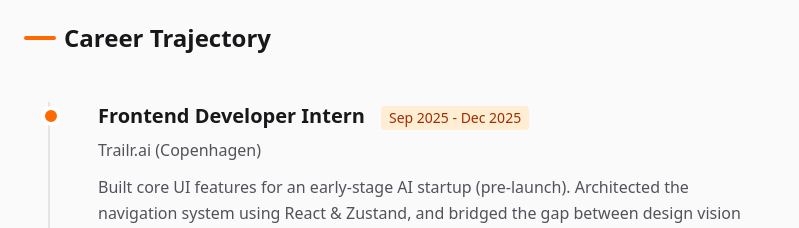
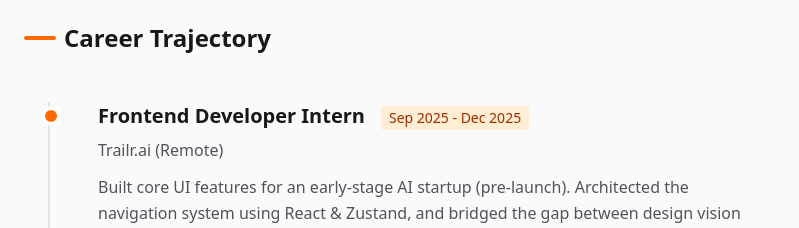
Before and after one commit to Taninwat-55/my-portfolio, a Next.js app: page / in a window 1280 px wide. Shown: the part 1920-2148 px from the top of the page, without its empty margins (0-799 px from the left). Built offline with nearby package versions, Linux system fonts and the light colour scheme.

Commit message:
change exp location trailr-ai

```diff
--- a/app/data.ts
+++ b/app/data.ts
@@ -64,7 +64,7 @@ export const experience = [
     id: "work-trailr",
     type: "work",
     role: "Frontend Developer Intern",
-    organization: "Trailr.ai (Copenhagen)",
+    organization: "Trailr.ai (Remote)",
     period: "Sep 2025 - Dec 2025",
     description: "Built core UI features for an early-stage AI startup (pre-launch). Architected the navigation system using React & Zustand, and bridged the gap between design vision and technical constraints during a complete platform overhaul."
   },
```
